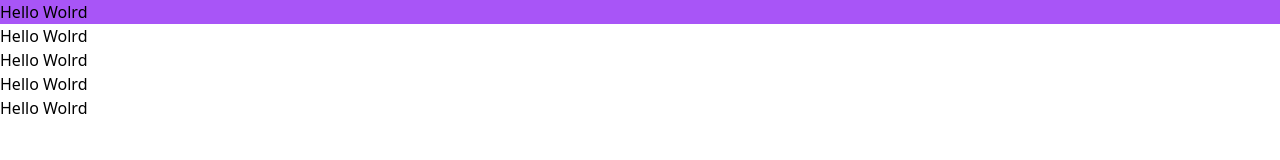
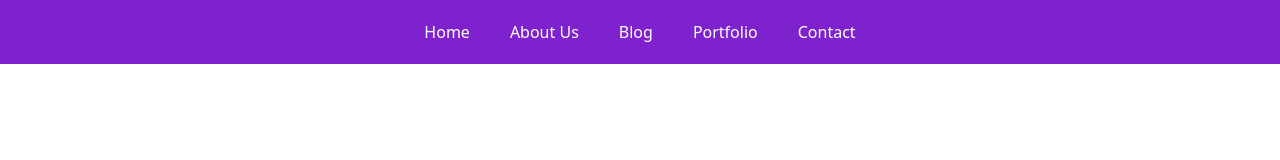
Before and after one commit to sharif-ahmed/learn-tailwind, a website built with Vite: page index.html in a window 1280 px wide. Built offline with nearby package versions, Linux system fonts and the light colour scheme.

Commit message:
simple navigation designn

```diff
--- a/index.html
+++ b/index.html
@@ -7,10 +7,14 @@
     <link rel="stylesheet" href="css/main.css">
 </head>
 <body>
-    <h1 class="bg-purple-500">Hello Wolrd</h1>
-    <h2>Hello Wolrd</h2>
-    <h3>Hello Wolrd</h3>
-    <h4>Hello Wolrd</h4>
-    <h5>Hello Wolrd</h5>
+    <nav>
+        <ul class="flex bg-purple-700 text-white space-x-10 py-5 justify-center">
+            <li><a href="#">Home</a></li>
+            <li><a href="#">About Us</a></li>
+            <li><a href="#">Blog</a></li>
+            <li><a href="#">Portfolio</a></li>
+            <li><a href="#">Contact</a></li>
+        </ul>
+    </nav>
 </body>
 </html>
```
